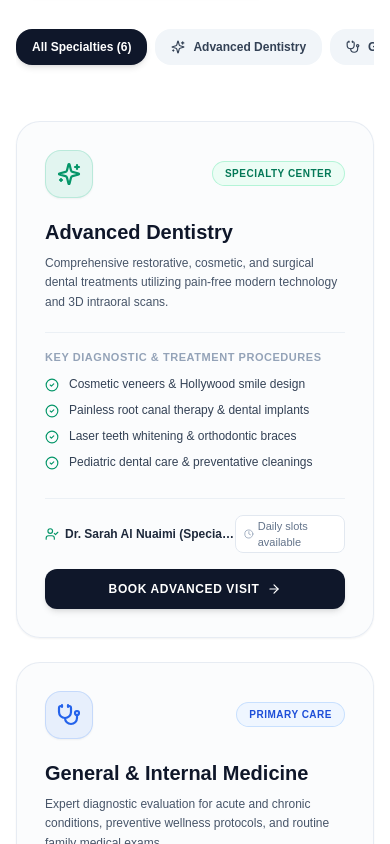
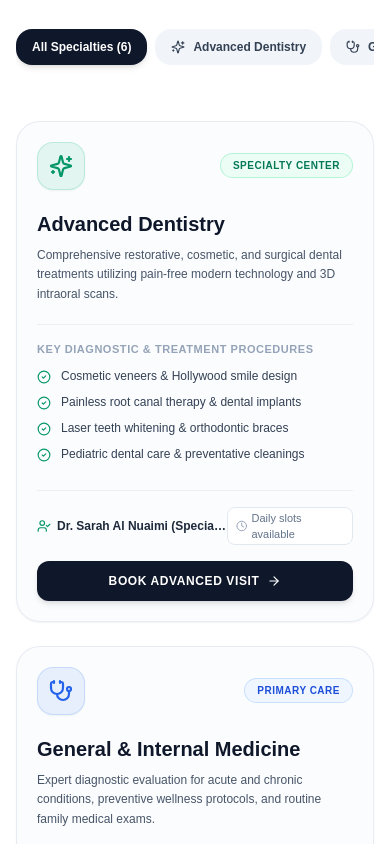
Before and after one commit to armanh148/Happy-Way-Medical-Center, a Next.js app: page / in a window 390 px wide. Shown: the part 2460-3304 px from the top of the page. Built offline with nearby package versions, Linux system fonts and the light colour scheme.

Commit message:
feat: add ReviewsTrust and ServicesGrid components for Happy Way Medical Center

```diff
--- a/src/components/ReviewsTrust.tsx
+++ b/src/components/ReviewsTrust.tsx
@@ -136,7 +136,7 @@ export default function ReviewsTrust() {
   const renderReviewCard = (rev: Review, idx: number) => (
     <div
       key={idx}
-      className="w-[300px] xs:w-[340px] sm:w-[390px] shrink-0 rounded-3xl p-5 sm:p-6 bg-white hover:bg-slate-50/70 border border-slate-200/90 hover:border-emerald-500/40 shadow-sm hover:shadow-xl transition-all duration-300 flex flex-col justify-between group select-none"
+      className="w-[275px] xs:w-[325px] sm:w-[385px] shrink-0 rounded-3xl p-4 sm:p-6 bg-white hover:bg-slate-50/70 border border-slate-200/90 hover:border-emerald-500/40 shadow-sm hover:shadow-xl transition-all duration-300 flex flex-col justify-between group select-none"
     >
       <div>
         <div className="flex items-center justify-between mb-3">
--- a/src/components/ServicesGrid.tsx
+++ b/src/components/ServicesGrid.tsx
@@ -210,7 +210,7 @@ export default function ServicesGrid({ onOpenBooking }: ServicesGridProps) {
             return (
               <div
                 key={dept.id}
-                className="group relative rounded-3xl bg-slate-50/60 hover:bg-white border border-slate-200/80 hover:border-emerald-400/60 p-7 shadow-sm hover:shadow-2xl hover:shadow-emerald-900/10 transition-all duration-300 flex flex-col justify-between overflow-hidden"
+                className="group relative rounded-3xl bg-slate-50/60 hover:bg-white border border-slate-200/80 hover:border-emerald-400/60 p-5 sm:p-7 shadow-sm hover:shadow-2xl hover:shadow-emerald-900/10 transition-all duration-300 flex flex-col justify-between overflow-hidden"
               >
                 {/* Top glowing line on hover */}
                 <div className={`absolute top-0 inset-x-0 h-1 bg-gradient-to-r ${dept.accentColor} opacity-0 group-hover:opacity-100 transition-opacity duration-300`} />
```
